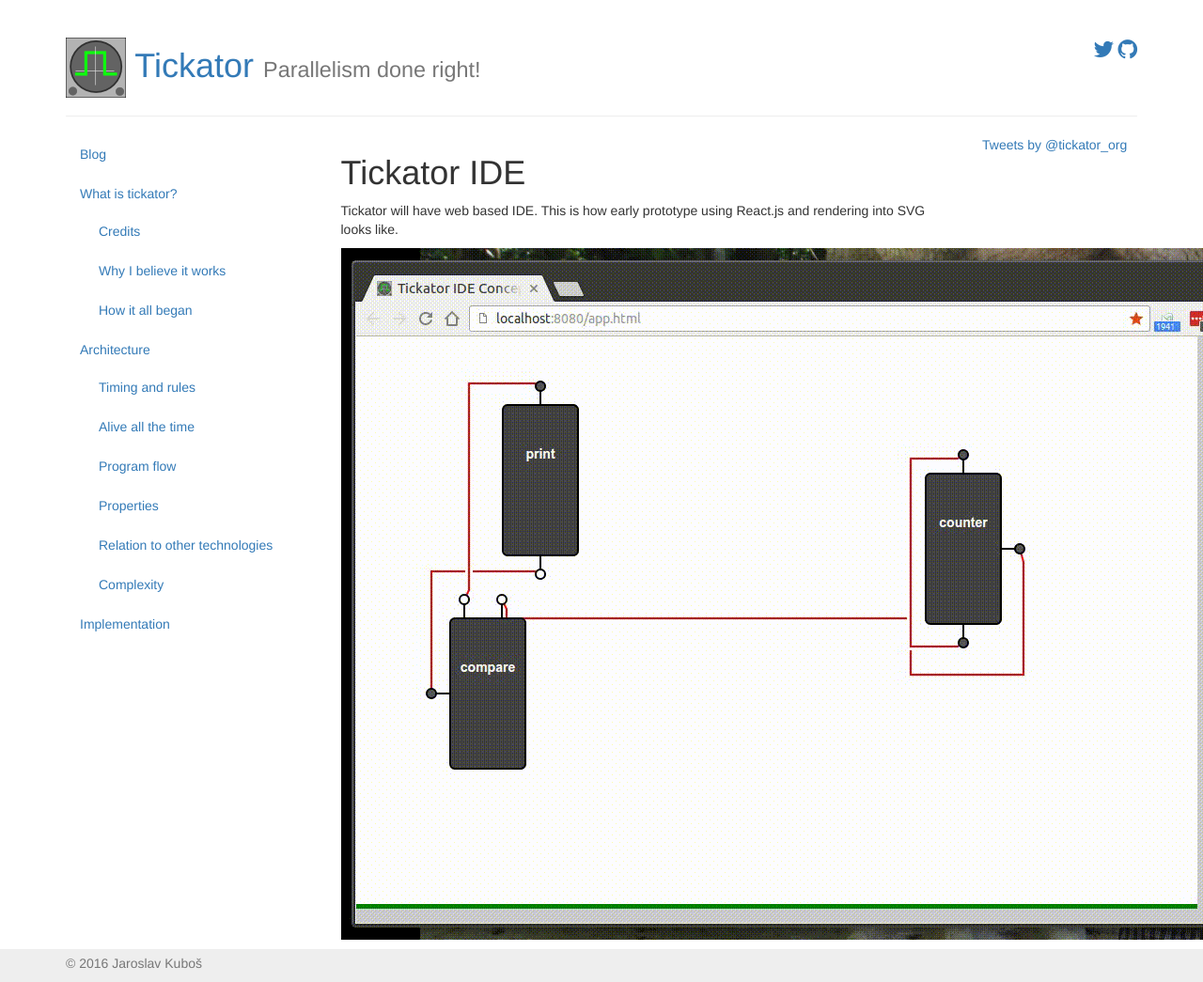
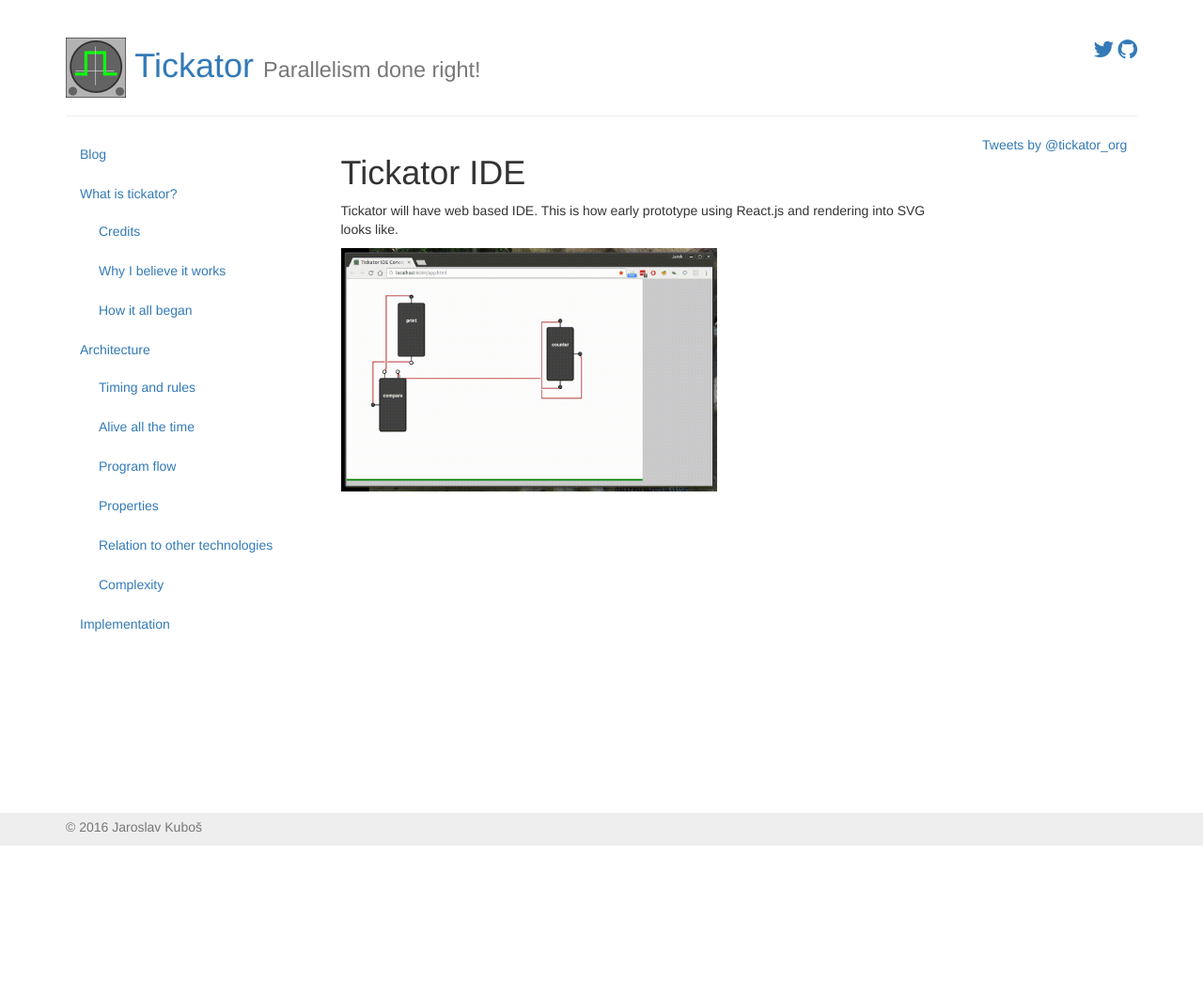
Before and after one commit to jkubos/tickator, a Jekyll site: the page built from _posts/2016-09-11-ide.md, in a window 1280 px wide. Shown: the whole page at 94% size. Built offline with Jekyll 4.4.1, drawn with Linux system fonts in a browser that asks for light colours; nearby versions of some CDN libraries; comment, search, counter and statistics services are not loaded; after the commit the page ends 900 px from its top, so only the background shows below that.

Commit message:
Fixed size

```diff
--- a/_posts/2016-09-11-ide.md
+++ b/_posts/2016-09-11-ide.md
@@ -6,8 +6,8 @@ categories: tickator
 ---
 
 Tickator IDE
-==================
+============
 
 Tickator will have web based IDE. This is how early prototype using React.js and rendering into SVG looks like.
 
-<img src="/img/ide.gif"/>
+<img src="/img/ide.gif" style="width: 400px;"/>
```
